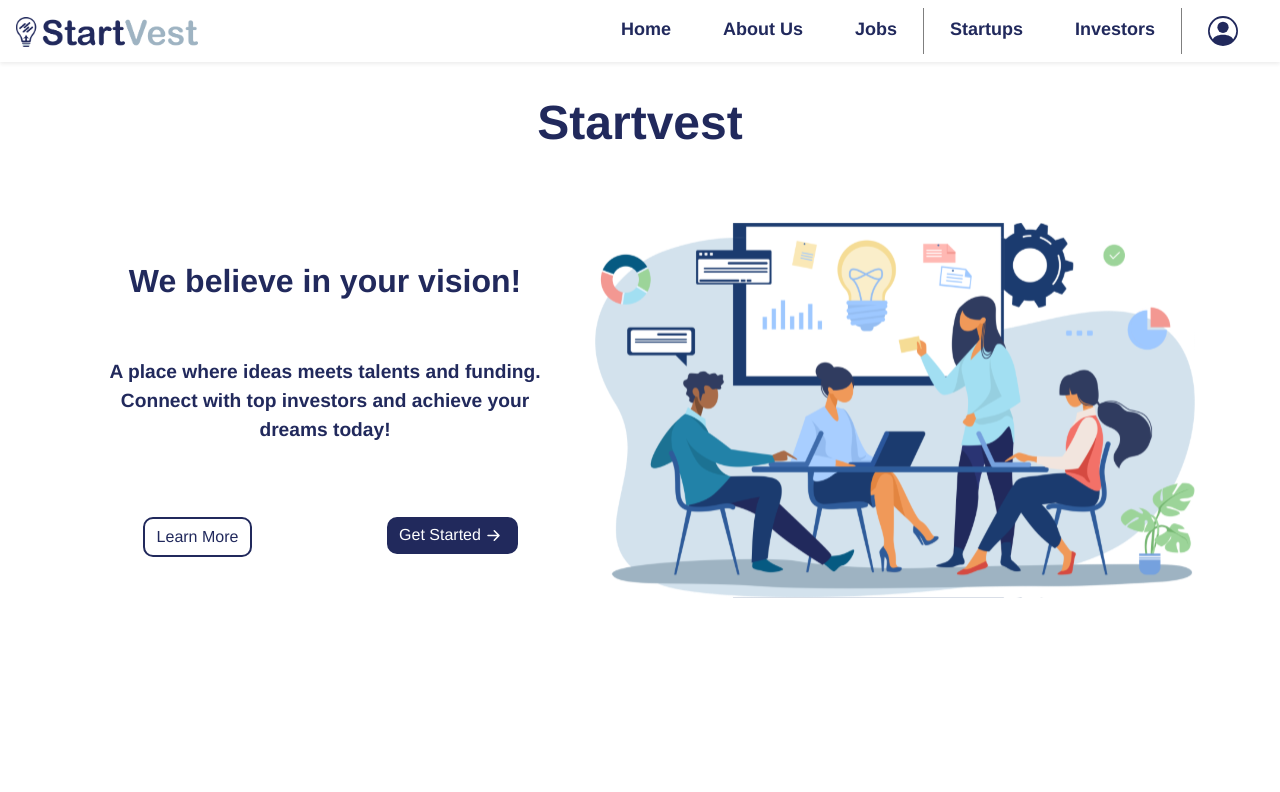
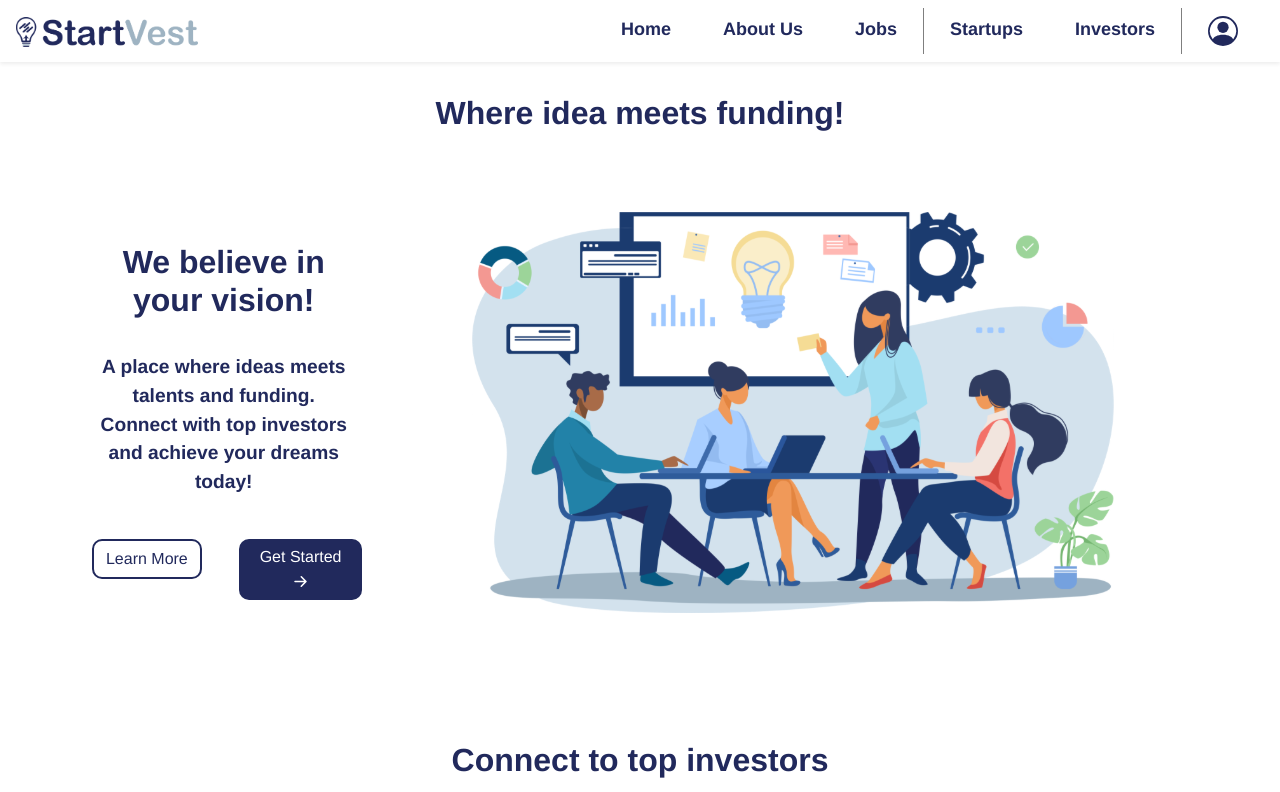
Before and after one commit to Tamunokorite/startvest-phase-1, a React (Create React App) app in the folder frontend/: page / in a window 1280 px wide. Shown: the top 792 px of the page. Built offline with nearby package versions, Linux system fonts and the light colour scheme.

Commit message:
Layout updated

```diff
--- a/frontend/src/Home/Home.css
+++ b/frontend/src/Home/Home.css
@@ -8,10 +8,15 @@
      margin-top: 2em;
 }
 .Home-head{
-     font-size: 300%;
+     font-size: 200%;
      font-weight: bold;
      color: var(--primary);
      text-align: center;
+}
+.home-image{
+     margin-top: 9%;
+     width: 80%;
+     height: 80%;
 }
 .tagline{
      font-size: xx-large;
@@ -20,8 +25,9 @@
 }
 
 .homePage{
-     height: fit-content;
+     height: max-content;
      color: var(--primary);
+
 }
 .homeText{
     margin-top: 12%;
@@ -30,20 +36,28 @@
 }
 .text{
      margin-top: 9%;
+
+}
+.teamIcon{
+     margin-right: .1em;
+
+}
+.home-btns{
+     margin-top: 15%;
 }
 .btn-outline Button{
      background-color: transparent;
      border: 2px solid var(--primary);
      color: var(--primary);
      border-radius: 10px;
+
 }
-.home-btns{
-     margin-top: 15%;
-}
+
 .btn-outline Button:hover{
      background-color: var(--primary);
      color: white;
      border: 2px solid var(--primary);
+
 }
 .btn-fill Button{
      border-radius: 10px;
--- a/frontend/src/Home/Home.js
+++ b/frontend/src/Home/Home.js
@@ -215,7 +215,7 @@ class investors extends React.Component {
      render(){
           return(
                <div className="Home">
-                    <h1 className='Home-head'>Startvest</h1>
+                    <h1 className='Home-head'>Where idea meets funding!</h1>
                     <Container className='homePage'>
                          <Row >
                               <Col className='text'>
@@ -232,7 +232,7 @@ class investors extends React.Component {
                                    </Fade>
                               </Col>
                               <Zoom right>
-                              <Col className='teamIcon'><img width={600} height={500}  src={Teampic} alt="teamates discussing"  /></Col>
+                              <Col  className='teamIcon'><img className='home-image'  src={Teampic} alt="teamates discussing"  /></Col>
                               </Zoom>
                          </Row>
                     </Container>
--- a/frontend/src/Profile/profile.css
+++ b/frontend/src/Profile/profile.css
@@ -34,6 +34,10 @@
 .svgIcon{
      background-color: var(--primary);
      border-radius: 20px ;
+}
+.svgIcon-image{
+     height: 90%;
+     width: 90%;
 }
 .form_items{
      background-color: transparent;
--- a/frontend/src/Profile/profile.js
+++ b/frontend/src/Profile/profile.js
@@ -53,7 +53,7 @@ class profile extends React.Component {
                <div>
                     <Container className='form '>
                          <Row className='form_box shadow-lg'>
-                              <Col className='svgIcon'><img src={ Login } height={ 400 } width={ 400 } alt="Team pic svg" /></Col>
+                              <Col className='svgIcon'><img src={ Login } className='svgIcon-image'  alt="Team pic svg" /></Col>
                               <Col className='form_items'>
                                    <h2>Login</h2>
                                    <Form >
@@ -100,7 +100,7 @@ class profile extends React.Component {
                <div>
                     <Container className='form '>
                          <Row className='form_box shadow-lg'>
-                              <Col className='svgIcon'><img src={ SignUp } height={ 400 } width={ 400 } alt="Team pic svg" /></Col>
+                              <Col className='svgIcon'><img src={ SignUp } className='svgIcon-image'  alt="Team pic svg" /></Col>
                               <Col className='form_items'>
                                    <h2>Sign Up</h2>
                                    <Form >
--- a/frontend/src/footer/footer.css
+++ b/frontend/src/footer/footer.css
@@ -20,11 +20,13 @@
  .right{
       text-align: right;
  }
+
  .right span{
       margin: auto .5em !important;
  }
+
 .footer-text{
      margin: 0;
      padding: 0;
-     width: 100%;
+     width: 100vh;
 }
```
Also changed, not shown: frontend/app.yaml (added, +13 -0 lines), frontend/public/manifest.json.
